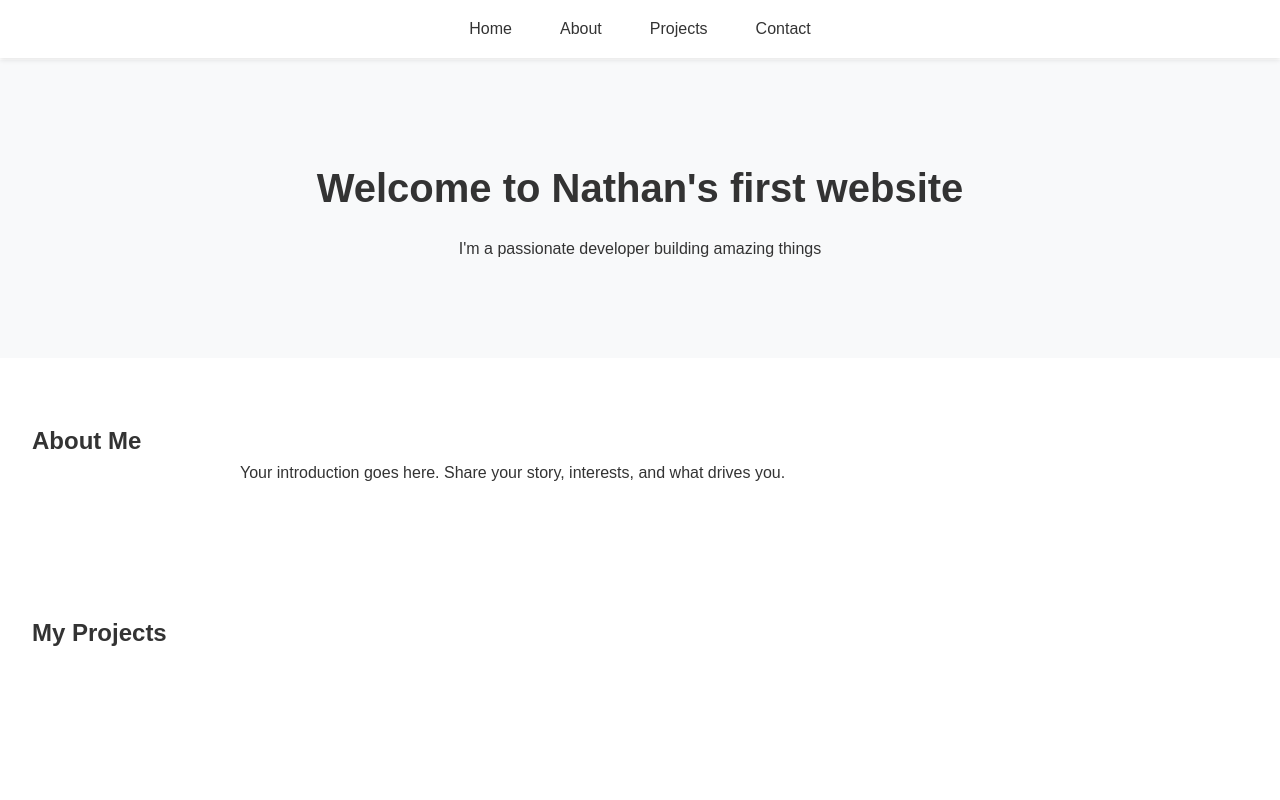
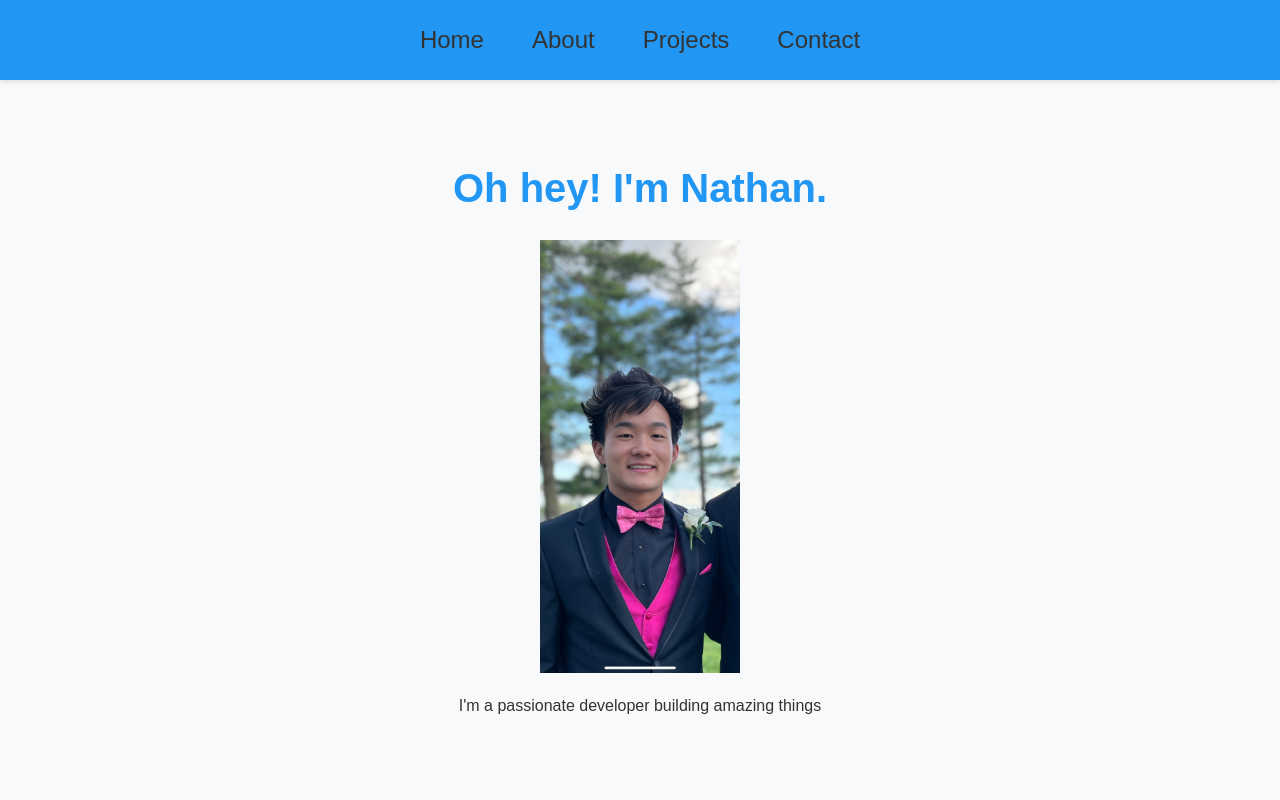
Before and after one commit to Nathanzhu7/my-personal-website, a plain HTML site: page index.html in a window 1280 px wide. Shown: the top 800 px of the page. Drawn offline with Linux system fonts and the light colour scheme.

Commit message:
minor styling changes and adding one picture

```diff
--- a/css/style.css
+++ b/css/style.css
@@ -9,16 +9,18 @@ body {
     font-family: 'Arial', sans-serif;
     line-height: 1.6;
     color: #333;
+    background-color: #f0f0f0;
 }
 
 /* Header and Navigation */
 header {
-    background-color: #fff;
+    background-color: #2196F3;
     box-shadow: 0 2px 5px rgba(0,0,0,0.1);
     position: fixed;
     width: 100%;
     top: 0;
     z-index: 1000;
+    line-height: 2;
 }
 
 nav ul {
@@ -37,10 +39,15 @@ nav ul li a {
     color: #333;
     font-weight: 500;
     transition: color 0.3s ease;
+    font-size: 1.5em; /* or any size you prefer */
 }
 
 nav ul li a:hover {
     color: #007bff;
+}
+
+header nav ul li a {
+    font-size: 1.5em; /* Makes the header links larger */
 }
 
 /* Main content */
@@ -61,6 +68,7 @@ section {
 .hero h1 {
     font-size: 2.5rem;
     margin-bottom: 1rem;
+    color: #2196F3;
 }
 
 /* About section */
@@ -113,14 +121,27 @@ button {
 }
 
 button:hover {
-    background-color: #0056b3;
+    background-color: #fe77f3;
 }
 
 /* Footer */
 footer {
-    background-color: #333;
+    background-color: #007bff;
     color: white;
     text-align: center;
     padding: 1rem;
     margin-top: 2rem;
 }
+
+h1 {
+    color: #2196F3; /* Replace with any color you like */
+}
+
+.profile-pic {
+    display: block;
+    margin: 20px auto;
+    width: 200px;      /* Smaller width */
+    /* height: 200px;     Smaller height */
+    /* border-radius: 50%; */
+    object-fit: cover;
+}
--- a/index.html
+++ b/index.html
@@ -25,7 +25,8 @@
 
     <main>
         <section id="home" class="hero">
-            <h1>Welcome to Nathan's first website</h1>
+            <h1>Oh hey! I'm Nathan.</h1>
+            <img src="images/self_portrait.jpeg" alt="Nathan Zhu" class="profile-pic">
             <p>I'm a passionate developer building amazing things</p>
         </section>
 
```
Also changed, not shown: images/self_portrait.jpeg (added).
